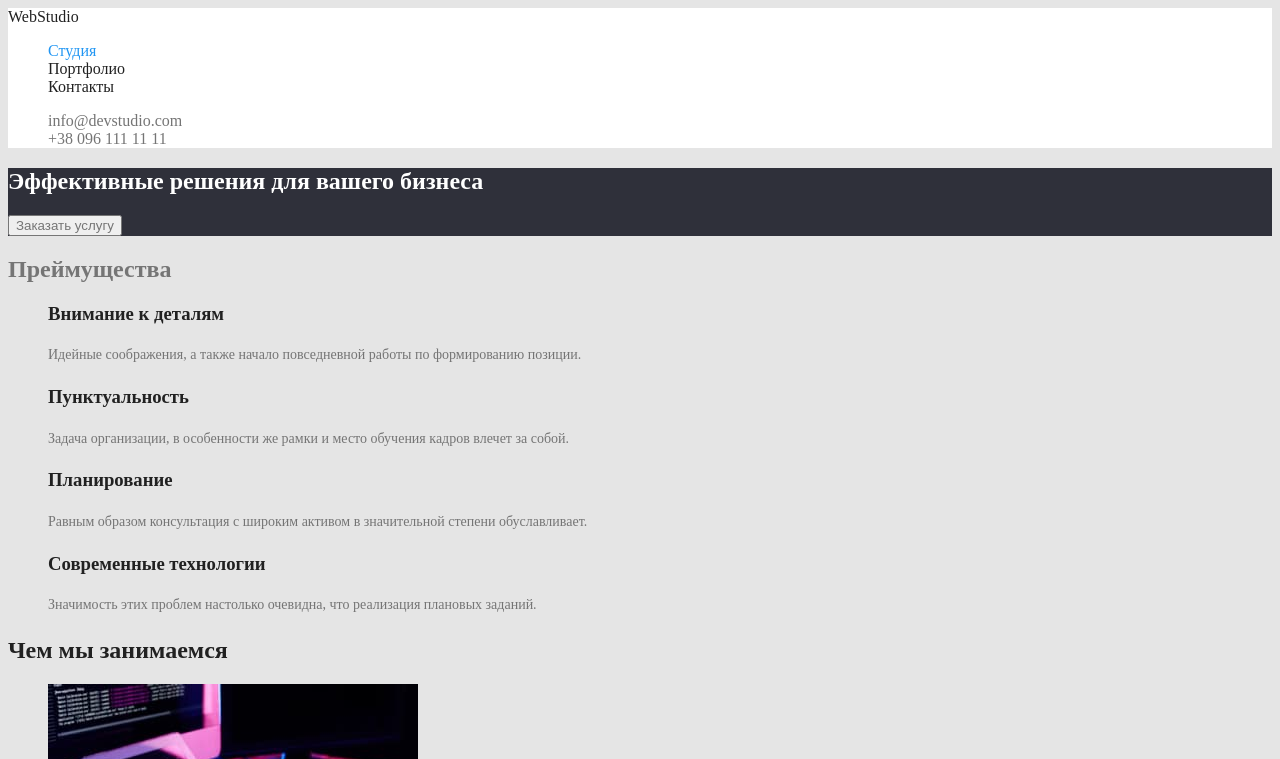
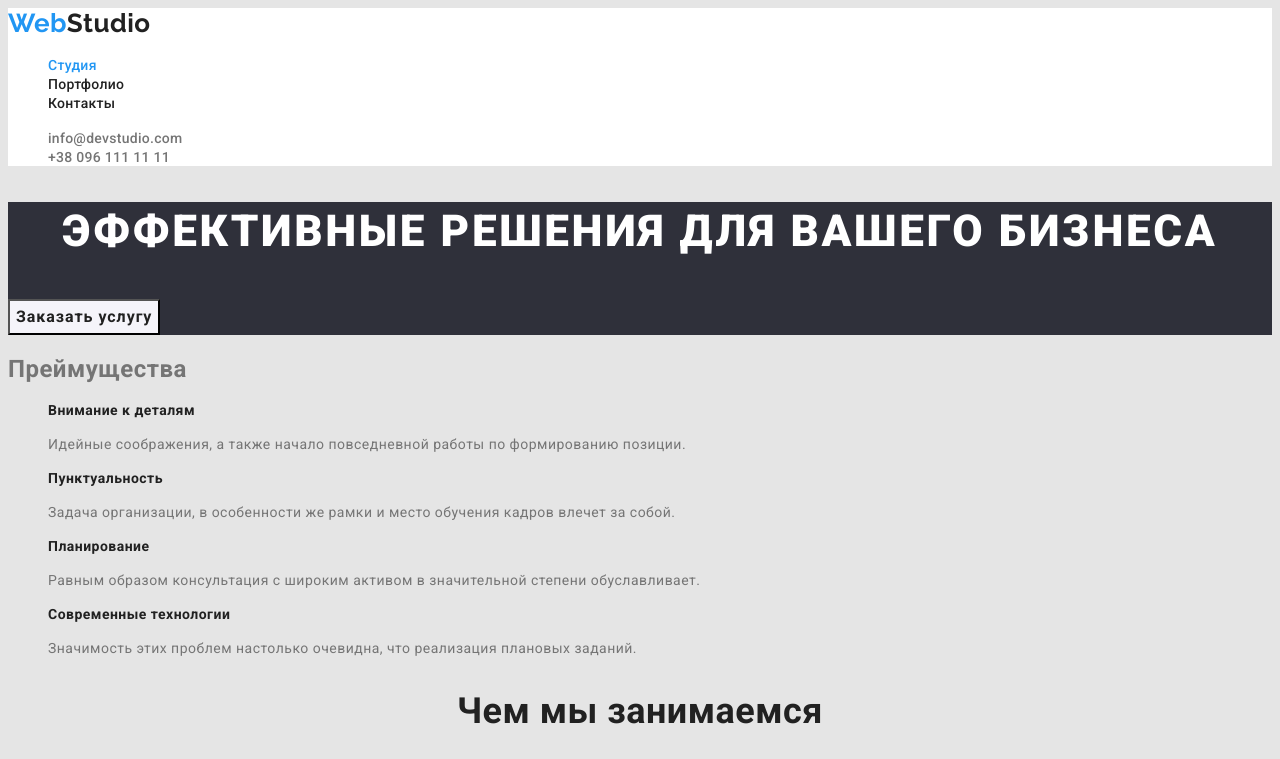
Before and after one commit to AndrewMishchenko001/goit-markup-hw-02, a plain HTML site: page index.html in a window 1280 px wide. Shown: the top 759 px of the page. Drawn offline with Linux system fonts and the light colour scheme.

Commit message:
добавляет шрифты, стили, разметку

```diff
--- a/css/common.css
+++ b/css/common.css
@@ -8,4 +8,5 @@
   --background-black: #2f303a;
   --background-button: #f5f4fa;
   --background-gray: #e5e5e5;
+  --transparent-mail: rgba(255 255 255 0.6);
 }
--- a/css/styles.css
+++ b/css/styles.css
@@ -3,6 +3,8 @@
 body {
   background-color: var(--background-gray);
   color: var(--primary-text-color);
+  font-family: Roboto, sans-serif;
+  letter-spacing: 0.03em;
 }
 ul {
   list-style: none;
@@ -11,18 +13,36 @@ ul {
 a {
   text-decoration: none;
 }
+/* header */
 .page-header {
   background-color: var(--background-white);
 }
+
+/* logo */
 .logo {
   color: var(--title-text-color);
+  font-family: Raleway, sans-serif;
+
+  font-weight: 700;
+  font-size: 26px;
+  line-height: 1.19;
+}
+.logo-blue {
+  color: var(--accent-color);
 }
 
 /* site nav */
 
 .site-nav .link {
   color: var(--title-text-color);
+  font-family: Roboto;
+
+  font-weight: 500;
+  font-size: 14px;
+  line-height: 1.14;
+  letter-spacing: 0.02em;
 }
+
 .site-nav .link:hover,
 .site-nav .link:focus {
   color: var(--accent-color);
@@ -33,6 +53,12 @@ a {
 /* auth-nav */
 .auth-nav .link {
   color: var(--primary-text-color);
+  font-family: Roboto;
+
+  font-weight: 500;
+  font-size: 14px;
+  line-height: 1.14;
+  letter-spacing: 0.02em;
 }
 
 .auth-nav .link:hover,
@@ -47,15 +73,28 @@ a {
 
 .hero-title {
   color: var(--white-color);
+  font-family: Roboto;
+  font-weight: 900;
+  font-size: 44px;
+  line-height: 1.36;
+  text-align: center;
+  letter-spacing: 0.06em;
+  text-transform: uppercase;
 }
 
 /* features-list */
 
 .features-title {
   color: var(--title-text-color);
+  font-family: Roboto;
+  font-weight: 700;
+  font-size: 14px;
+  line-height: 1.14;
 }
 
 .features-text {
+  font-family: Roboto;
+  font-weight: 400;
   font-size: 14px;
   line-height: 1.71;
 }
@@ -64,35 +103,80 @@ a {
 
 .second-title {
   color: var(--title-text-color);
+  font-family: Roboto;
+  font-weight: 700;
+  font-size: 36px;
+  line-height: 1.17;
+  text-align: center;
 }
+
 .team-list .names {
   color: var(--title-text-color);
   font-weight: 500;
   font-size: 16px;
-  line-height: 1.9;
+  line-height: 1.19;
   text-align: center;
 }
 
 .team-list .profession {
   font-size: 16px;
   font-weight: 400;
-  line-height: 1.2;
+  line-height: 1.19;
   text-align: center;
 }
 
+/* buttons */
 .button {
-  color: var(--title-text-color)
-  background-color: var(--background-button)
-
+  color: var(--title-text-color);
+  background-color: var(--background-button);
 }
-
-
 .button:focus,
 .button:hover {
-    color: var(--white-color);
-    background-color: var(--accent-color);
+  color: var(--white-color);
+  background-color: var(--accent-color);
 }
 
 .hero-button {
+  font-family: inherit;
 
+  font-weight: 700;
+  font-size: 16px;
+  line-height: 1.9;
+  align-items: center;
+  text-align: center;
+  letter-spacing: 0.06em;
 }
+
+/* footer */
+.page-footer {
+  background-color: var(--background-black);
+}
+
+.logo-footer {
+  font-family: Raleway, sans-serif;
+  font-weight: 700;
+  font-size: 26px;
+  line-height: 1.19;
+}
+
+.logo-footer,
+.text-footer {
+  color: var(--white-color);
+}
+
+.contacts-footer a {
+  color: var(--transparent-mail);
+}
+
+.contacts-footer,
+.text-footer {
+  font-family: Roboto;
+  font-style: normal;
+  font-weight: 400;
+  font-size: 14px;
+  line-height: 1.71;
+}
+.contacts-footer a:focus,
+.contacts-footer a:hover {
+  color: var(--accent-color);
+}
--- a/index.html
+++ b/index.html
@@ -5,6 +5,11 @@
     <meta http-equiv="X-UA-Compatible" content="IE=edge" />
     <meta name="viewport" content="width=device-width, initial-scale=1.0" />
     <title>Студия</title>
+    <link rel="preconnect" href="https://fonts.gstatic.com" />
+    <link
+      href="https://fonts.googleapis.com/css2?family=Raleway:wght@700&family=Roboto:wght@400;500;700;900&display=swap"
+      rel="stylesheet"
+    />
     <link rel="stylesheet" href="./css/styles.css" />
     <link rel="stylesheet" href="./css/common.css" />
   </head>
@@ -12,7 +17,7 @@
     <!--Шапка сайта-->
     <header class="page-header">
       <nav>
-        <a href="#" class="logo"><span class=logo-blue">Web</span>Studio</a>
+        <a href="#" class="logo"><span class="logo-blue">Web</span>Studio</a>
 
         <ul class="site-nav">
           <li><a href="#" class="link current">Студия</a></li>
@@ -150,13 +155,14 @@
       </section>
     </main>
     <footer class="page-footer">
-      <a href="#" class="logo"><span class="logo-blue">Web</span>Studio</a>
+      <a href="#" class="logo-footer"
+        ><span class="logo-blue">Web</span>Studio</a
+      >
       <address>
-        <p class="text-footer">
-        г. Киев, пр-т Леси Украинки, 26</p>
-       <ul class="contacts-footer">
-       <li> <a href="mailto:info@devstudio.com">info@devstudio.com</a></li>
-        <li><a href="tel:+380961111111">+38 096 111 11 11</a></li>
+        <p class="text-footer">г. Киев, пр-т Леси Украинки, 26</p>
+        <ul class="contacts-footer">
+          <li><a href="mailto:info@devstudio.com">info@devstudio.com</a></li>
+          <li><a href="tel:+380961111111">+38 096 111 11 11</a></li>
         </ul>
       </address>
     </footer>
```
Also changed, not shown: portfolio.html (+8 -1 lines).
